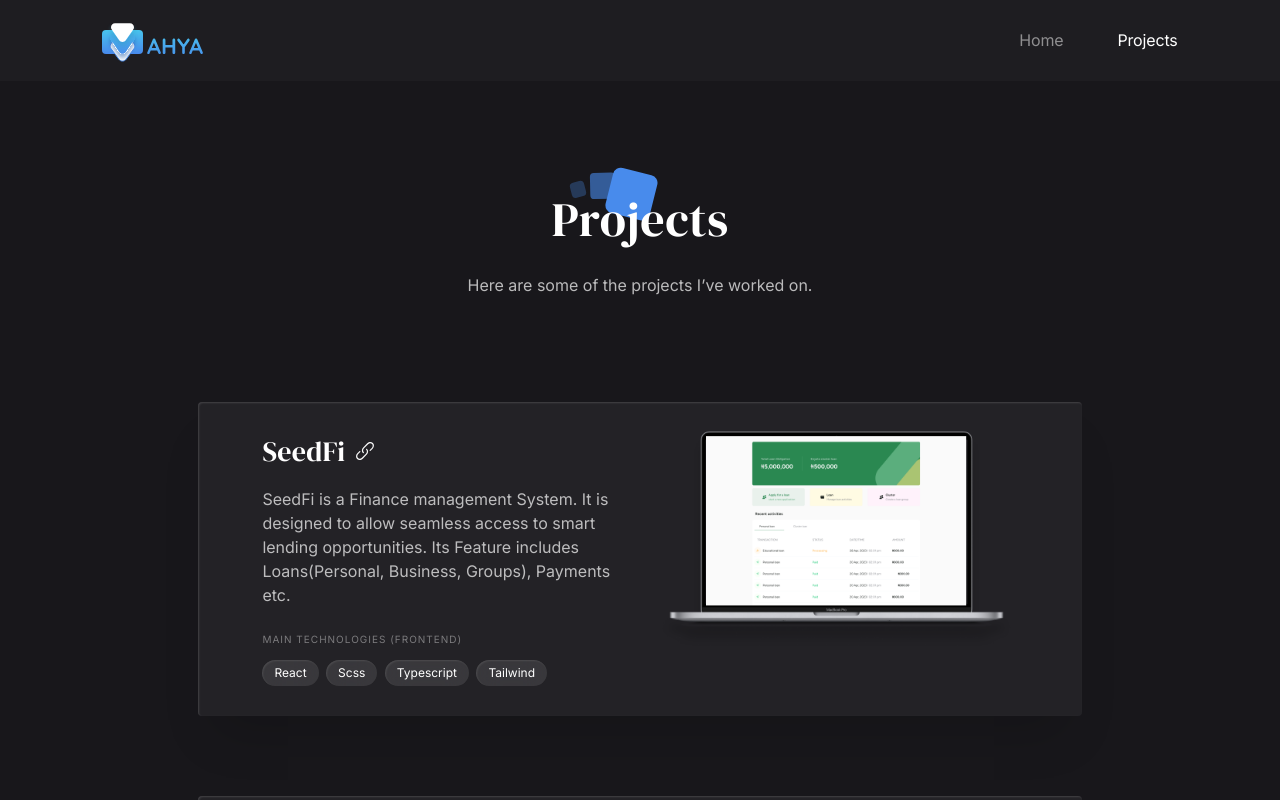
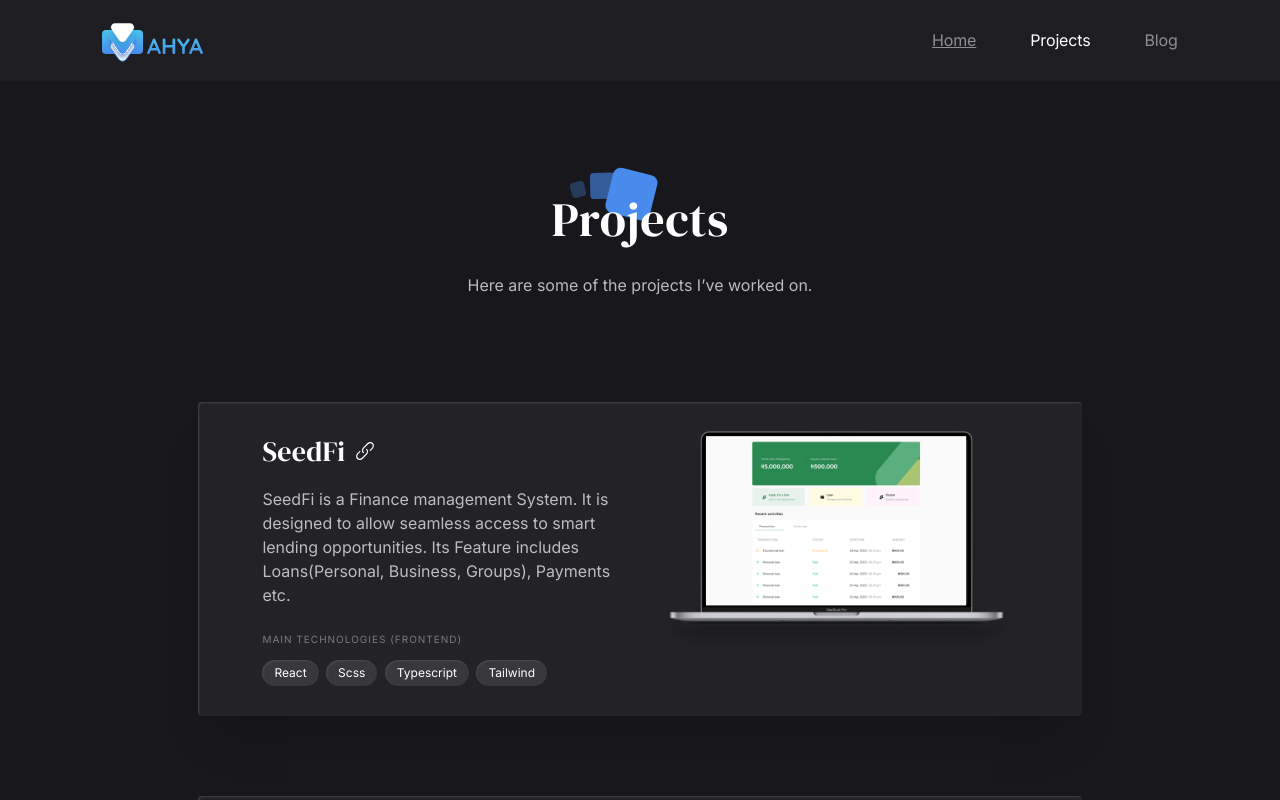
Before and after one commit to Smahya/portfolio-v1, a Nuxt app: page /Projects in a window 1280 px wide. In both pictures the pointer is over the link "Home". Shown: the top 800 px of the page. Built offline with nearby package versions, Linux system fonts and the light colour scheme.

Commit message:
chore: updated Navbar with new Blog link and improved hover effect

```diff
--- a/components/Navbar.vue
+++ b/components/Navbar.vue
@@ -31,12 +31,8 @@
 const navlinks = [
   { link: "Home", path: "/" },
   { link: "Projects", path: "/projects" },
-  // {
-  //   link: "Resume",
-  //   path: "/",
-  // },
+  { link: "Blog", path: "https://blog.salmasali.com/", target: "_blank" },
 ];
-// "https://docs.google.com/document/d/1ifCkqXpfaGeRbx8Xt0gIH70hYKUkol61wOkv--CcyNE/",
 
 function mobileMenu() {
   let label = document.querySelector(".navbar");
@@ -53,6 +49,9 @@
   font-size: 1.6rem;
   line-height: 4.7rem;
   letter-spacing: -0.01em;
+  &:hover {
+    text-decoration: underline;
+  }
 }
 
 .router-link-active {
```
